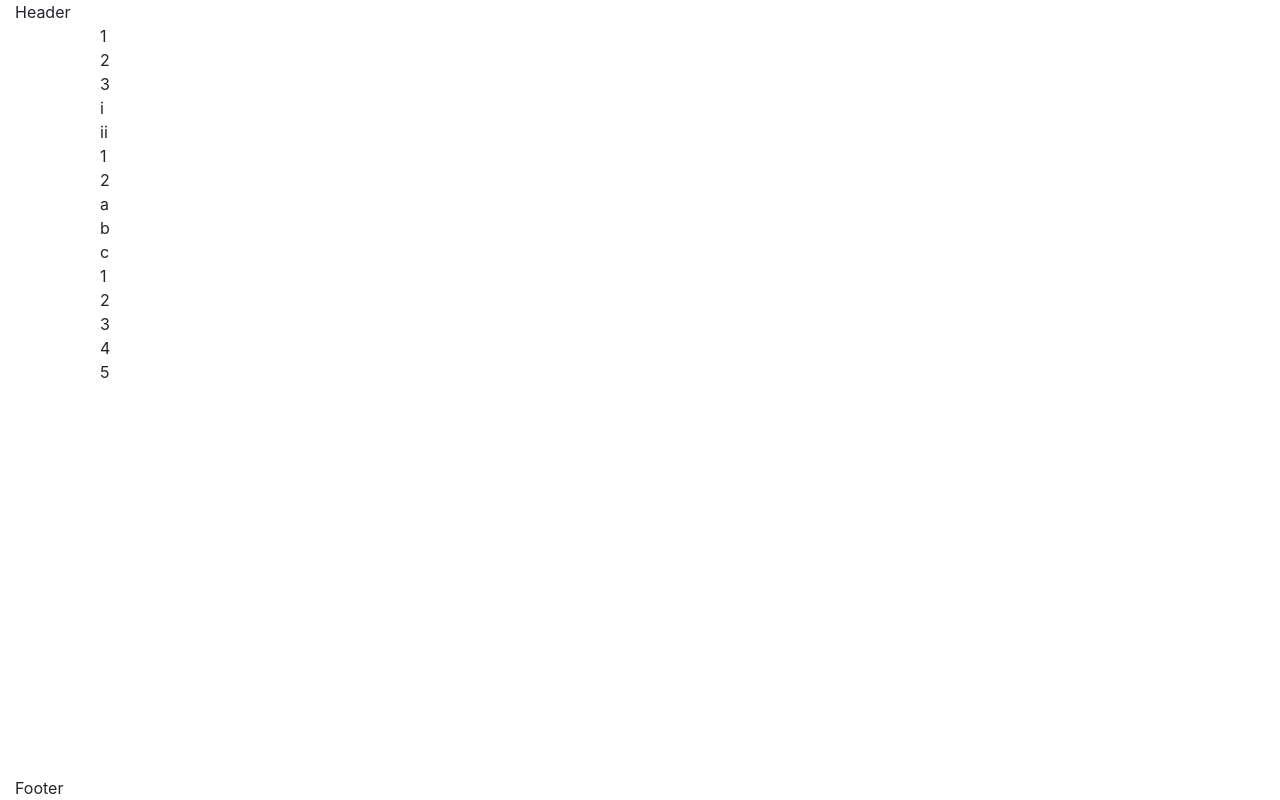
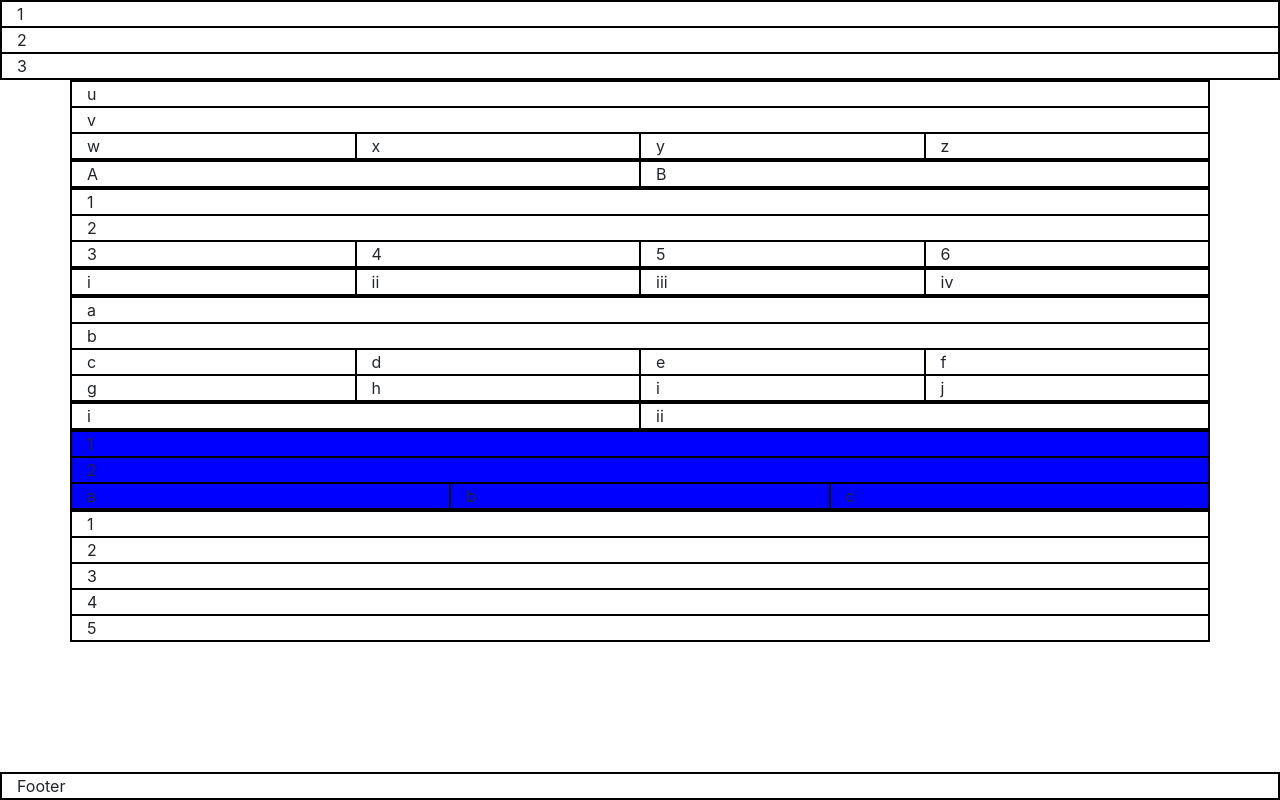
Before and after one commit to JustinMattson/day-4-clonesite, a plain HTML site: page index.html in a window 1280 px wide. Drawn offline with nearby package versions, Linux system fonts and the light colour scheme.

Commit message:
fixed ids updated mockup

```diff
--- a/index.html
+++ b/index.html
@@ -17,78 +17,82 @@
     <title>CloneSite</title>
   </head>
   <body>
-    <header class="container-fluid">Header</header>
-    <main class="container">
-      <row class="catchy-picture">
+    <header class="container-fluid">
+      <div id="header" class="row">
         <div class="col-12">1</div>
         <div class="col-12">2</div>
         <div class="col-12">3</div>
-      </row>
+      </div>
+    </header>
+    <main class="container">
+      <div id="about-company" class="row">
+        <div class="col-12">u</div>
+        <div class="col-12">v</div>
+        <div class="col-12 col-md-3">w</div>
+        <div class="col-12 col-md-3">x</div>
+        <div class="col-12 col-md-3">y</div>
+        <div class="col-12 col-md-3">z</div>
+      </div>
 
-      <row class="about-company">
-        <div class="col-12"></div>
-        <div class="col-12"></div>
-        <div class="col-12 col-md-3"></div>
-        <div class="col-12 col-md-3"></div>
-        <div class="col-12 col-md-3"></div>
-        <div class="col-12 col-md-3"></div>
-      </row>
+      <div id="we-know-design" class="row">
+        <div class="col-12 col-md-6">A</div>
+        <div class="col-12 col-md-6">B</div>
+      </div>
 
-      <row class="we-know-design">
-        <div class="col-12 col-md-6"></div>
-        <div class="col-12 col-md-6"></div>
-      </row>
+      <div id="team" class="row">
+        <div class="col-12">1</div>
+        <div class="col-12">2</div>
+        <div class="col-12 col-md-3">3</div>
+        <div class="col-12 col-md-3">4</div>
+        <div class="col-12 col-md-3">5</div>
+        <div class="col-12 col-md-3">6</div>
+      </div>
 
-      <row class="team">
-        <div class="col-12"></div>
-        <div class="col-12"></div>
-        <div class="col-12 col-md-3"></div>
-        <div class="col-12 col-md-3"></div>
-        <div class="col-12 col-md-3"></div>
-        <div class="col-12 col-md-3"></div>
-      </row>
+      <div id="credentials" class="row">
+        <div class="col-12 col-md-3">i</div>
+        <div class="col-12 col-md-3">ii</div>
+        <div class="col-12 col-md-3">iii</div>
+        <div class="col-12 col-md-3">iv</div>
+      </div>
 
-      <row class="credentials">
-        <div class="col-12 col-md-3"></div>
-        <div class="col-12 col-md-3"></div>
-        <div class="col-12 col-md-3"></div>
-        <div class="col-12 col-md-3"></div>
-      </row>
+      <div id="sample_images" class="row">
+        <div class="col-12">a</div>
+        <div class="col-12">b</div>
+        <div class="col-12 col-md-6 col-lg-3">c</div>
+        <div class="col-12 col-md-6 col-lg-3">d</div>
+        <div class="col-12 col-md-6 col-lg-3">e</div>
+        <div class="col-12 col-md-6 col-lg-3">f</div>
+        <div class="col-12 col-md-6 col-lg-3">g</div>
+        <div class="col-12 col-md-6 col-lg-3">h</div>
+        <div class="col-12 col-md-6 col-lg-3">i</div>
+        <div class="col-12 col-md-6 col-lg-3">j</div>
+      </div>
 
-      <row class="sample_images">
-        <div class="col-12"></div>
-        <div class="col-12"></div>
-        <div class="col-12 col-md-6 col-lg-3"></div>
-        <div class="col-12 col-md-6 col-lg-3"></div>
-        <div class="col-12 col-md-6 col-lg-3"></div>
-        <div class="col-12 col-md-6 col-lg-3"></div>
-        <div class="col-12 col-md-6 col-lg-3"></div>
-        <div class="col-12 col-md-6 col-lg-3"></div>
-        <div class="col-12 col-md-6 col-lg-3"></div>
-        <div class="col-12 col-md-6 col-lg-3"></div>
-      </row>
+      <div id="skills-and-progress" class="row">
+        <div class="col-12 col-md-6">i</div>
+        <div class="col-12 col-md-6">ii</div>
+      </div>
 
-      <row class="skills-and-progress">
-        <div class="col-6">i</div>
-        <div class="col-12 col-md-6">ii</div>
-      </row>
-
-      <row id="pricing">
+      <div id="pricing" class="row">
         <div class="col-12">1</div>
         <div class="col-12">2</div>
         <div class="col-12 col-md-4">a</div>
         <div class="col-12 col-md-4">b</div>
         <div class="col-12 col-md-4">c</div>
-      </row>
+      </div>
 
-      <row class="contact-info">
+      <div id="contact_info" class="row">
         <div class="col-12">1</div>
         <div class="col-12">2</div>
         <div class="col-12">3</div>
         <div class="col-12">4</div>
         <div class="col-12">5</div>
-      </row>
+      </div>
     </main>
-    <footer class="container-fluid">Footer</footer>
+    <footer class="container-fluid">
+      <div id="footer" class="row">
+        <div class="col-12">Footer</div>
+      </div>
+    </footer>
   </body>
 </html>
--- a/style.css
+++ b/style.css
@@ -7,8 +7,8 @@ main {
   flex-grow: 1;
 }
 
-.skills-and-progress {
-  background-color: red;
+div {
+  border: 1px solid black;
 }
 
 #pricing {
```
Also changed, not shown: mockup.png.
